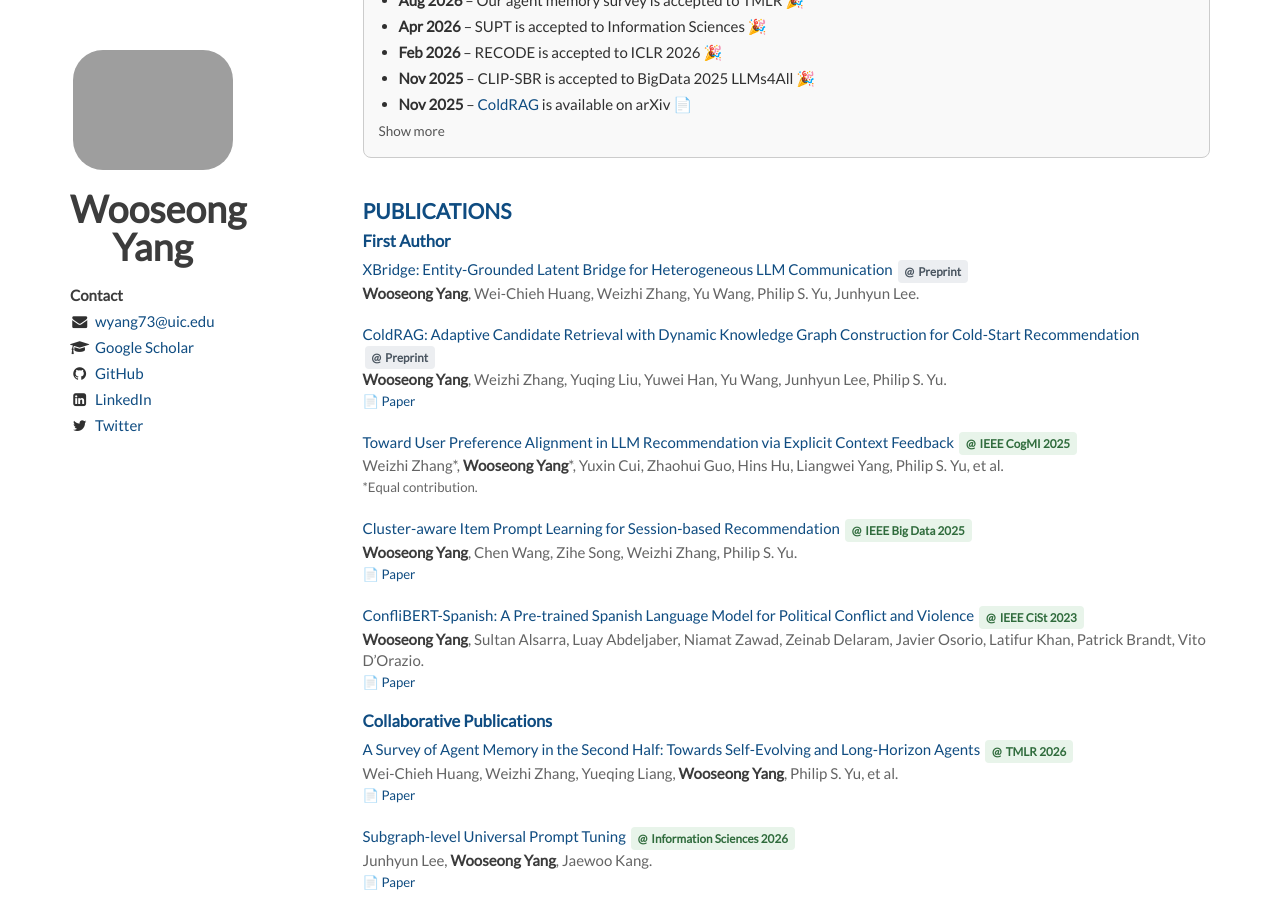
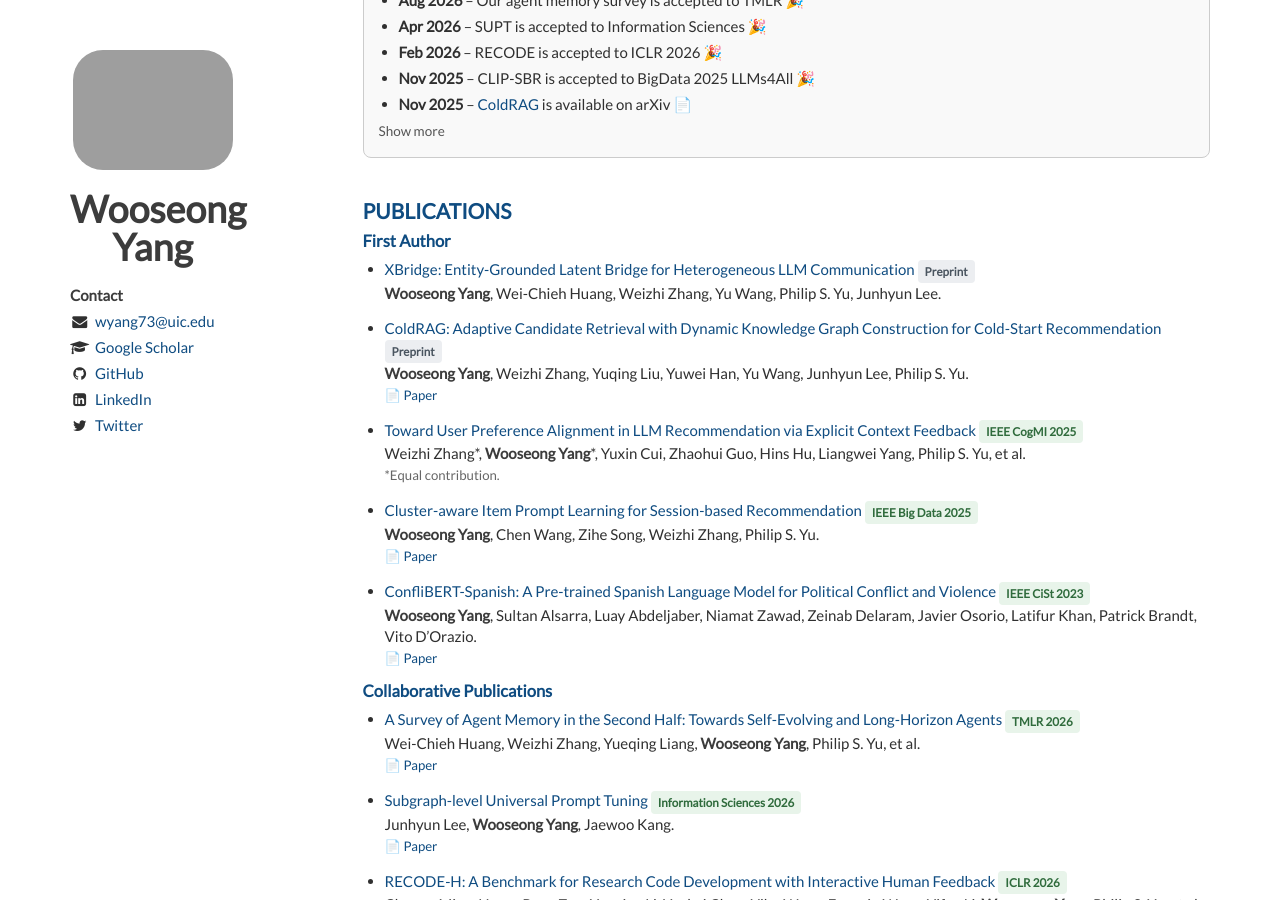
Before and after one commit to WooseongYang/WooseongYang.github.io, a Jekyll site: the page built from index.html, in a window 1280 px wide and 900 px high, scrolled down 526 px. Built offline with Jekyll 4.4.1, drawn with Linux system fonts in a browser that asks for light colours; nearby versions of some CDN libraries; the list of posts is cut into pages by our own code.

Commit message:
Refactor publications section to use unordered list
Updated the publications section to use an unordered list format for better structure and readability. Removed commented-out sections and unnecessary div elements.

```diff
--- a/_includes/publications.html
+++ b/_includes/publications.html
@@ -3,106 +3,85 @@
 
     <h2>First Author</h2>
 
-    <article>
-        <header>
+    <ul style="padding-left: 22px;">
+        <li style="margin-bottom: 14px;">
             <span class="paper_link">XBridge: Entity-Grounded Latent Bridge for Heterogeneous LLM Communication</span>
             <span style="display:inline-block; background:#eceef1; color:#4a5560; font-size:78%; font-weight:600; padding:1px 7px; border-radius:4px; vertical-align:middle;">Preprint</span><br/>
             <span><em>Wooseong Yang</em>, Wei-Chieh Huang, Weizhi Zhang, Yu Wang, Philip S. Yu, Junhyun Lee.</span><br/>
-        </header>
-    </article>
+        </li>
 
-    <article>
-        <header>
+        <li style="margin-bottom: 14px;">
             <span class="paper_link">ColdRAG: Adaptive Candidate Retrieval with Dynamic Knowledge Graph Construction for Cold-Start Recommendation</span>
             <span style="display:inline-block; background:#eceef1; color:#4a5560; font-size:78%; font-weight:600; padding:1px 7px; border-radius:4px; vertical-align:middle;">Preprint</span><br/>
             <span><em>Wooseong Yang</em>, Weizhi Zhang, Yuqing Liu, Yuwei Han, Yu Wang, Junhyun Lee, Philip S. Yu.</span><br/>
             <span style="font-size:88%;"><a href="https://arxiv.org/abs/2505.20773">📄 Paper</a></span>
-        </header>
-    </article>
+        </li>
 
-    <article>
-        <header>
+        <li style="margin-bottom: 14px;">
             <span class="paper_link">Toward User Preference Alignment in LLM Recommendation via Explicit Context Feedback</span>
             <span style="display:inline-block; background:#e8f4ea; color:#2f6b3c; font-size:78%; font-weight:600; padding:1px 7px; border-radius:4px; vertical-align:middle;">IEEE CogMI 2025</span><br/>
             <span>Weizhi Zhang*, <em>Wooseong Yang</em>*, Yuxin Cui, Zhaohui Guo, Hins Hu, Liangwei Yang, Philip S. Yu, et al.</span><br/>
             <span style="font-size:88%; color:#666;">*Equal contribution.</span>
-        </header>
-    </article>
+        </li>
 
-    <article>
-        <header>
+        <li style="margin-bottom: 14px;">
             <span class="paper_link">Cluster-aware Item Prompt Learning for Session-based Recommendation</span>
             <span style="display:inline-block; background:#e8f4ea; color:#2f6b3c; font-size:78%; font-weight:600; padding:1px 7px; border-radius:4px; vertical-align:middle;">IEEE Big Data 2025</span><br/>
             <span><em>Wooseong Yang</em>, Chen Wang, Zihe Song, Weizhi Zhang, Philip S. Yu.</span><br/>
             <span style="font-size:88%;"><a href="https://ieeexplore.ieee.org/document/11401666">📄 Paper</a></span>
-        </header>
-    </article>
+        </li>
 
-    <article>
-        <header>
+        <li style="margin-bottom: 14px;">
             <span class="paper_link">ConfliBERT-Spanish: A Pre-trained Spanish Language Model for Political Conflict and Violence</span>
             <span style="display:inline-block; background:#e8f4ea; color:#2f6b3c; font-size:78%; font-weight:600; padding:1px 7px; border-radius:4px; vertical-align:middle;">IEEE CiSt 2023</span><br/>
             <span><em>Wooseong Yang</em>, Sultan Alsarra, Luay Abdeljaber, Niamat Zawad, Zeinab Delaram, Javier Osorio, Latifur Khan, Patrick Brandt, Vito D&rsquo;Orazio.</span><br/>
             <span style="font-size:88%;"><a href="https://ieeexplore.ieee.org/abstract/document/10409883">📄 Paper</a></span>
-        </header>
-    </article>
+        </li>
+    </ul>    <h2>Collaborative Publications</h2>
 
-    <h2>Collaborative Publications</h2>
-
-    <article>
-        <header>
+    <ul style="padding-left: 22px;">
+        <li style="margin-bottom: 14px;">
             <span class="paper_link">A Survey of Agent Memory in the Second Half: Towards Self-Evolving and Long-Horizon Agents</span>
             <span style="display:inline-block; background:#e8f4ea; color:#2f6b3c; font-size:78%; font-weight:600; padding:1px 7px; border-radius:4px; vertical-align:middle;">TMLR 2026</span><br/>
             <span>Wei-Chieh Huang, Weizhi Zhang, Yueqing Liang, <em>Wooseong Yang</em>, Philip S. Yu, et al.</span><br/>
             <span style="font-size:88%;"><a href="https://arxiv.org/pdf/2602.06052">📄 Paper</a></span>
-        </header>
-    </article>
+        </li>
 
-    <article>
-        <header>
+        <li style="margin-bottom: 14px;">
             <span class="paper_link">Subgraph-level Universal Prompt Tuning</span>
             <span style="display:inline-block; background:#e8f4ea; color:#2f6b3c; font-size:78%; font-weight:600; padding:1px 7px; border-radius:4px; vertical-align:middle;">Information Sciences 2026</span><br/>
             <span>Junhyun Lee, <em>Wooseong Yang</em>, Jaewoo Kang.</span><br/>
             <span style="font-size:88%;"><a href="https://arxiv.org/pdf/2402.10380.pdf">📄 Paper</a></span>
-        </header>
-    </article>
+        </li>
 
-    <article>
-        <header>
+        <li style="margin-bottom: 14px;">
             <span class="paper_link">RECODE-H: A Benchmark for Research Code Development with Interactive Human Feedback</span>
             <span style="display:inline-block; background:#e8f4ea; color:#2f6b3c; font-size:78%; font-weight:600; padding:1px 7px; border-radius:4px; vertical-align:middle;">ICLR 2026</span><br/>
             <span>Chunyu Miao, Henry Peng Zou, Yanning Li, Yankai Chen, Yibo Wang, Fangxin Wang, Yifan Li, <em>Wooseong Yang</em>, Philip S. Yu, et al.</span><br/>
             <span style="font-size:88%;"><a href="https://openreview.net/pdf?id=IKnuyyPHCV">📄 Paper</a></span>
-        </header>
-    </article>
+        </li>
 
-    <article>
-        <header>
+        <li style="margin-bottom: 14px;">
             <span class="paper_link">LLMInit: A Free Lunch from Large Language Models for Selective Initialization of Recommendation</span>
             <span style="display:inline-block; background:#e8f4ea; color:#2f6b3c; font-size:78%; font-weight:600; padding:1px 7px; border-radius:4px; vertical-align:middle;">EMNLP 2025 Industry</span><br/>
             <span>Weizhi Zhang, Liangwei Yang, <em>Wooseong Yang</em>, Henry Peng Zou, Yuqing Liu, Ke Xu, Sourav Medya, Philip S. Yu.</span><br/>
             <span style="font-size:88%;"><a href="https://arxiv.org/pdf/2503.01814">📄 Paper</a></span>
-        </header>
-    </article>
+        </li>
 
-    <article>
-        <header>
+        <li style="margin-bottom: 14px;">
             <span class="paper_link">ConfliBERT-Arabic: A Pre-trained Arabic Language Model for Politics, Conflicts and Violence</span>
             <span style="display:inline-block; background:#e8f4ea; color:#2f6b3c; font-size:78%; font-weight:600; padding:1px 7px; border-radius:4px; vertical-align:middle;">RANLP 2023</span><br/>
             <span>Sultan Alsarra, Luay Abdeljaber, <em>Wooseong Yang</em>, Niamat Zawad, Latifur Khan, Patrick Brandt, Javier Osorio, Vito D&rsquo;Orazio.</span><br/>
             <span style="font-size:88%;"><a href="https://aclanthology.org/2023.ranlp-1.11.pdf">📄 Paper</a></span>
-        </header>
-    </article>
+        </li>
 
-    <article>
-        <header>
+        <li style="margin-bottom: 14px;">
             <span class="paper_link">Homogeneous Ensemble Instance Intervals Determination Method of Time Series Data Based on Granular Computing</span>
             <span style="display:inline-block; background:#e8f4ea; color:#2f6b3c; font-size:78%; font-weight:600; padding:1px 7px; border-radius:4px; vertical-align:middle;">IJMLC 2020</span><br/>
             <span>Jaewoong Kang, <em>Wooseong Yang</em>, Mye Sohn.</span><br/>
             <span style="font-size:88%;"><a href="https://www.ijmlc.org/vol10/998-CP1-051.pdf">📄 Paper</a></span>
-        </header>
-    </article>
-</div>
+        </li>
+    </ul></div>
 
 <!-- <div class="content">
     <h1>Publications</h1>
```
Lines whose indentation alone changed are shown as unchanged.
